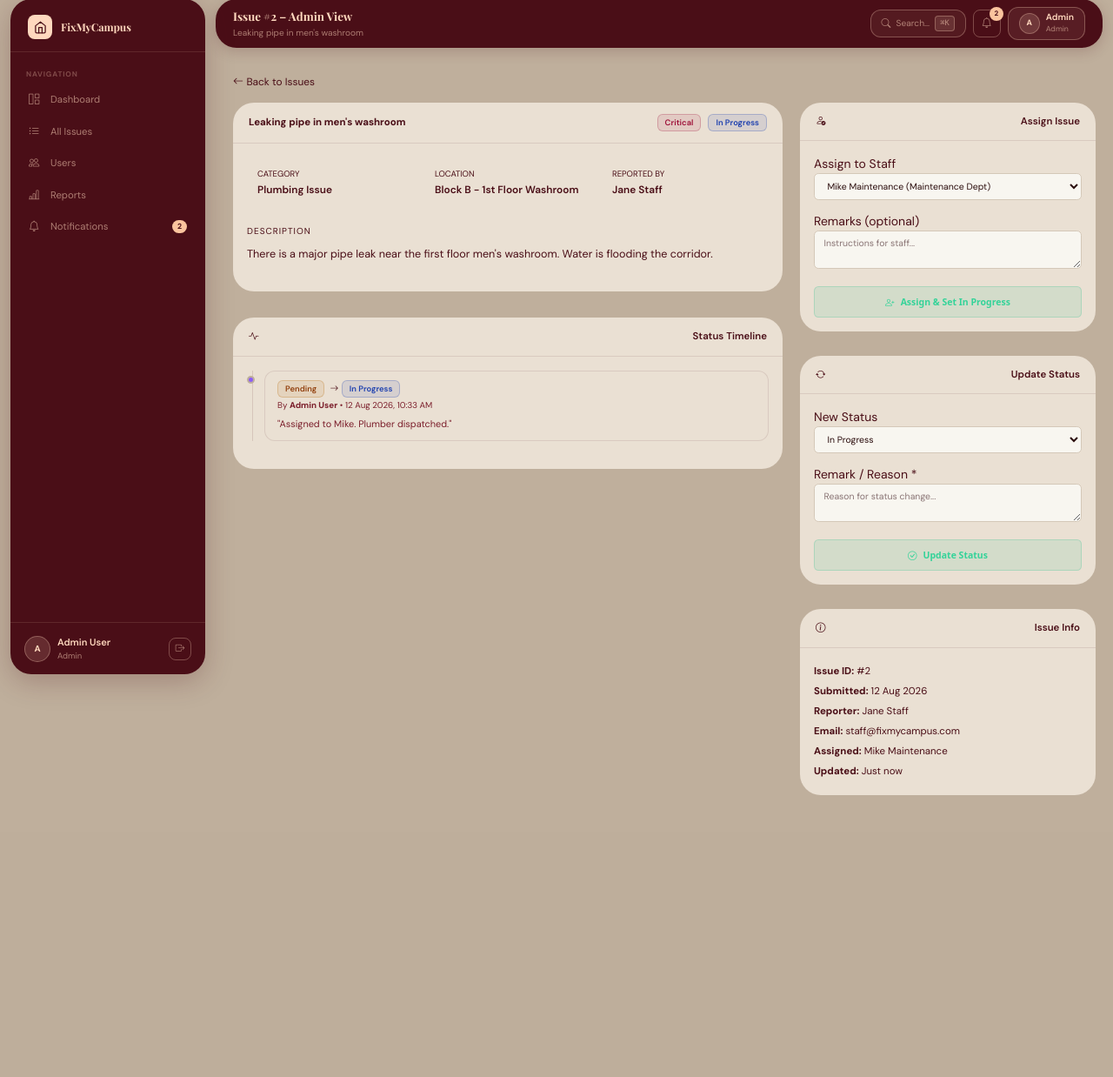
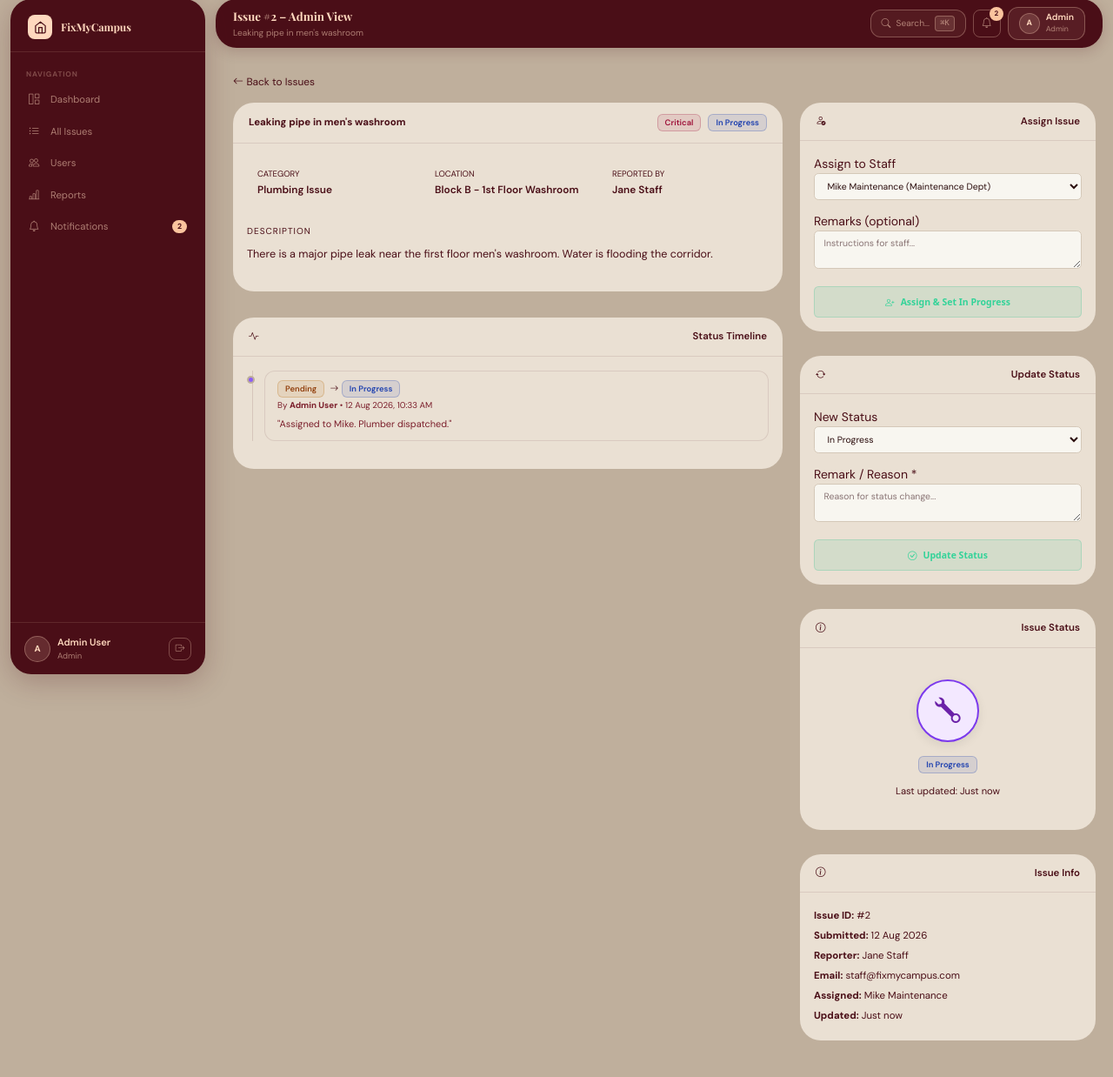
Before and after one commit to krishashetdz/Campus-issue-Tracker, a PHP site: page /fixmycampus/admin/view_issue.php?id=2 in a window 1280 px wide. Shown: the part 13-1251 px from the top of the page at 87% size. Before the commit the page ends 927 px from the top, so only its background shows below. Run offline with PHP 8.4, Linux system fonts and the light colour scheme; a user stored in the database is signed in; data comes from the database, SQL or seed files in the repository; data that the repository does not hold is empty; some libraries are stand-ins or nearby versions.

Commit message:
Fix status icon visibility and contrast in Issue Status card

```diff
--- a/admin/view_issue.php
+++ b/admin/view_issue.php
@@ -216,6 +216,31 @@ $pageTitle = 'Issue #'.$id.' – Admin View'; $pageSubtitle = htmlspecialchars($
             </div>
           </div>
 
+          <!-- Issue Status Card -->
+          <div class="panel fade-in-up">
+            <div class="panel-header"><i class="bi bi-info-circle me-2"></i>Issue Status</div>
+            <div class="panel-body">
+              <div style="text-align:center;padding:20px 0;">
+                <?php
+                $st = $issue['status'] ?? 'pending';
+                $statusIconMap = [
+                  'pending'     => 'bi-hourglass-split',
+                  'in_progress' => 'bi-wrench',
+                  'resolved'    => 'bi-check-circle-fill',
+                  'closed'      => 'bi-lock-fill',
+                  'rejected'    => 'bi-x-circle-fill'
+                ];
+                $iconClass = $statusIconMap[$st] ?? 'bi-info-circle-fill';
+                ?>
+                <div class="status-badge-circle status-<?= htmlspecialchars($st) ?>">
+                  <i class="bi <?= $iconClass ?> status-badge-icon"></i>
+                </div>
+                <?= getStatusBadge($issue['status']) ?>
+                <div style="margin-top:12px;font-size:0.8rem;color:var(--text-muted);">Last updated: <?= timeAgo($issue['updated_at'] ?? $issue['created_at']) ?></div>
+              </div>
+            </div>
+          </div>
+
           <!-- Info card -->
           <div class="panel">
             <div class="panel-header"><i class="bi bi-info-circle me-2"></i>Issue Info</div>
--- a/assets/css/style.css
+++ b/assets/css/style.css
@@ -302,3 +302,120 @@ select.form-control option{background:#ffffff;color:#2b0d0d}
   text-decoration:none;transition:all .18s;
 }
 .notif-mark-btn:hover{background:rgba(255,216,190,.22);color:var(--peach);border-color:var(--peach-dim)}
+
+/* ── STATUS CARD CIRCULAR BADGE & HIGH CONTRAST ICON STYLING ── */
+.status-badge-circle {
+  width: 72px;
+  height: 72px;
+  border-radius: 50%;
+  margin: 0 auto 14px;
+  display: flex;
+  align-items: center;
+  justify-content: center;
+  box-shadow: 0 4px 12px rgba(0, 0, 0, 0.08);
+  transition: transform 0.2s ease, box-shadow 0.2s ease;
+}
+.status-badge-circle:hover {
+  transform: scale(1.04);
+}
+.status-badge-circle i,
+.status-badge-circle svg,
+.status-badge-icon {
+  font-size: 2.1rem;
+  line-height: 1;
+  display: flex;
+  align-items: center;
+  justify-content: center;
+  width: 1em;
+  height: 1em;
+}
+
+/* In Progress Theme (Purple) */
+.status-badge-circle.status-in_progress,
+.status-badge-circle.in_progress {
+  background-color: #f3e8ff !important;
+  border: 2px solid #7c3aed !important;
+  color: #6b21a8 !important;
+}
+.status-badge-circle.status-in_progress i,
+.status-badge-circle.status-in_progress svg,
+.status-badge-circle.in_progress i,
+.status-badge-circle.in_progress svg,
+.status-badge-circle.status-in_progress .status-badge-icon,
+.status-badge-circle.in_progress .status-badge-icon {
+  color: #6b21a8 !important;
+  fill: #6b21a8 !important;
+  stroke: #6b21a8 !important;
+}
+
+/* Pending Theme (Amber) */
+.status-badge-circle.status-pending,
+.status-badge-circle.pending {
+  background-color: #fef3c7 !important;
+  border: 2px solid #f59e0b !important;
+  color: #92400e !important;
+}
+.status-badge-circle.status-pending i,
+.status-badge-circle.status-pending svg,
+.status-badge-circle.pending i,
+.status-badge-circle.pending svg,
+.status-badge-circle.status-pending .status-badge-icon,
+.status-badge-circle.pending .status-badge-icon {
+  color: #92400e !important;
+  fill: #92400e !important;
+  stroke: #92400e !important;
+}
+
+/* Resolved Theme (Emerald) */
+.status-badge-circle.status-resolved,
+.status-badge-circle.resolved {
+  background-color: #d1fae5 !important;
+  border: 2px solid #10b981 !important;
+  color: #047857 !important;
+}
+.status-badge-circle.status-resolved i,
+.status-badge-circle.status-resolved svg,
+.status-badge-circle.resolved i,
+.status-badge-circle.resolved svg,
+.status-badge-circle.status-resolved .status-badge-icon,
+.status-badge-circle.resolved .status-badge-icon {
+  color: #047857 !important;
+  fill: #047857 !important;
+  stroke: #047857 !important;
+}
+
+/* Closed Theme (Slate) */
+.status-badge-circle.status-closed,
+.status-badge-circle.closed {
+  background-color: #f1f5f9 !important;
+  border: 2px solid #64748b !important;
+  color: #334155 !important;
+}
+.status-badge-circle.status-closed i,
+.status-badge-circle.status-closed svg,
+.status-badge-circle.closed i,
+.status-badge-circle.closed svg,
+.status-badge-circle.status-closed .status-badge-icon,
+.status-badge-circle.closed .status-badge-icon {
+  color: #334155 !important;
+  fill: #334155 !important;
+  stroke: #334155 !important;
+}
+
+/* Rejected Theme (Rose) */
+.status-badge-circle.status-rejected,
+.status-badge-circle.rejected {
+  background-color: #ffe4e6 !important;
+  border: 2px solid #ec4899 !important;
+  color: #be123c !important;
+}
+.status-badge-circle.status-rejected i,
+.status-badge-circle.status-rejected svg,
+.status-badge-circle.rejected i,
+.status-badge-circle.rejected svg,
+.status-badge-circle.status-rejected .status-badge-icon,
+.status-badge-circle.rejected .status-badge-icon {
+  color: #be123c !important;
+  fill: #be123c !important;
+  stroke: #be123c !important;
+}
```
Also changed, not shown: maintenance/update_issue.php (+25 -1 lines), reporter/view_issue.php (+13 -3 lines).
